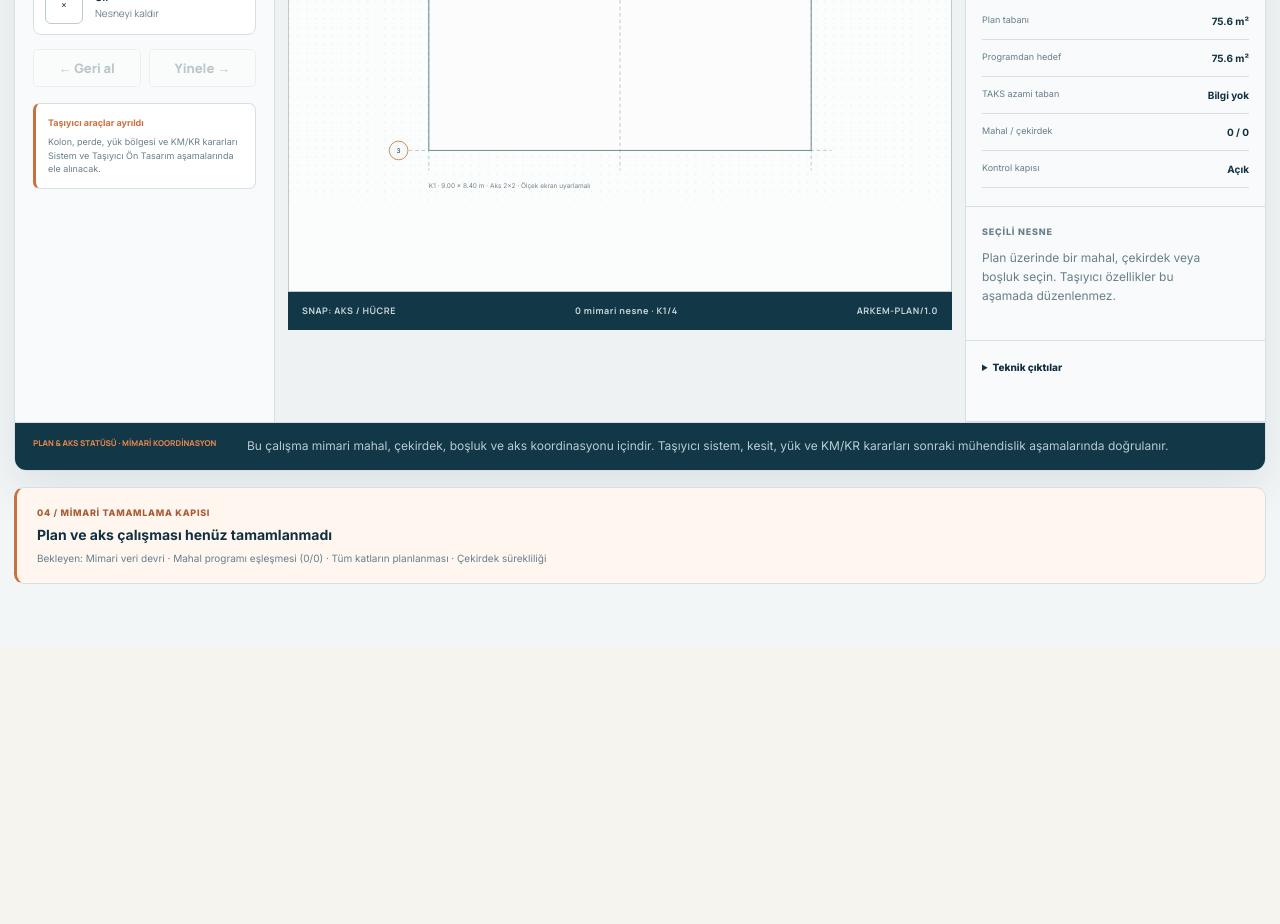
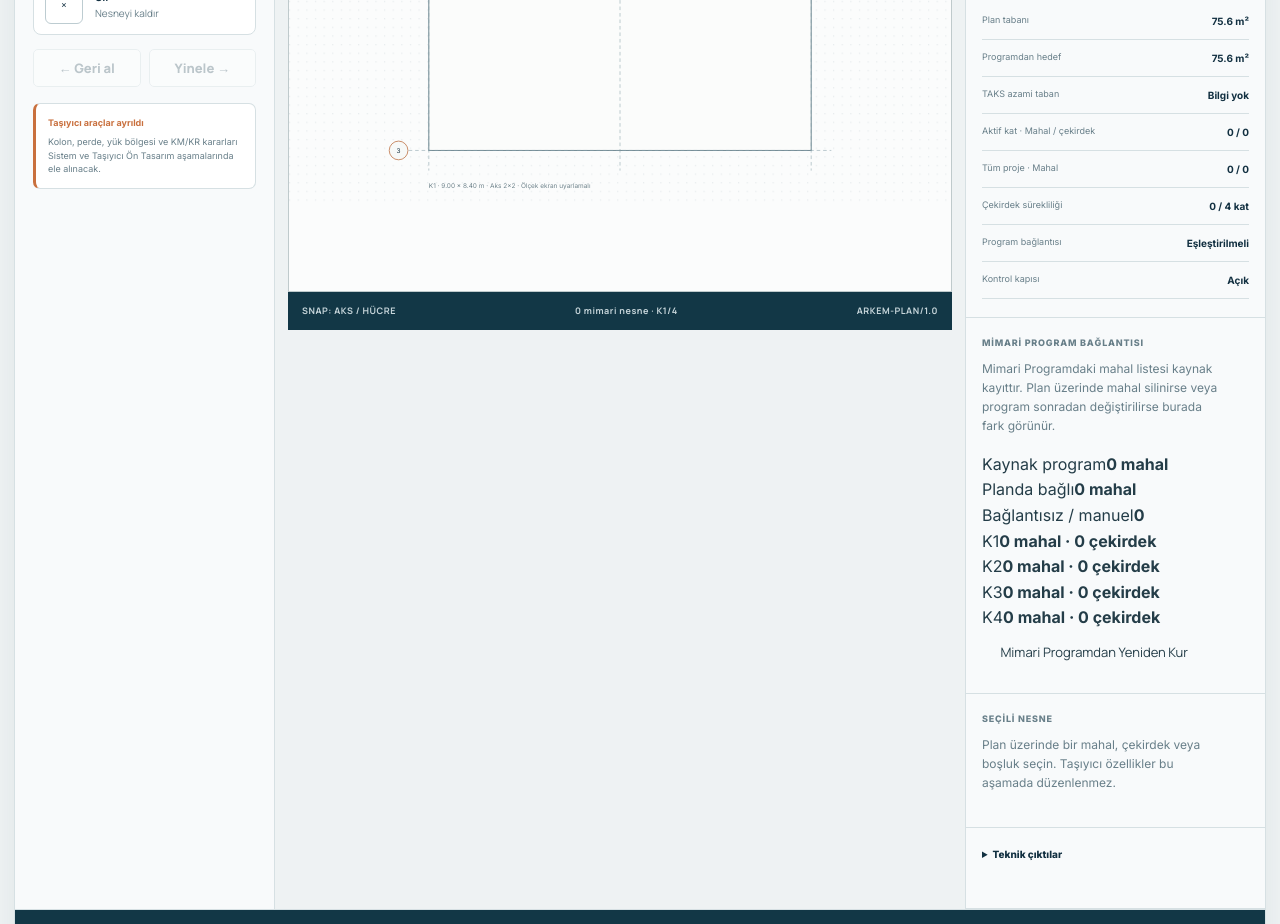
Before and after one commit to BuseIbsiroglu0637/arkemx-core-v1, a Next.js app: page /plan-ve-aks in a window 1280 px wide. Shown: the part 1120-2044 px from the top of the page. Before the commit the page ends 1768 px from the top, so only its background shows below. Built offline with nearby package versions, Linux system fonts and the light colour scheme.

Commit message:
ux(plan): Mimari Program bağlantı durumunu ve geri kurma eylemini görünür yap

```diff
--- a/app/components/AdvancedPlanEditor.tsx
+++ b/app/components/AdvancedPlanEditor.tsx
@@ -807,7 +807,7 @@ export function AdvancedPlanEditor({ compactKernel = false, issueFocus = false }
               if (element.type === "column") return <g className={`cad-element column${selectedClass}`} key={element.id} onClick={(event) => selectElement(event, element.id)}><rect x={x - 6} y={y - 6} width="12" height="12"/><text x={x + 9} y={y - 8}>{element.label}</text></g>;
               if (element.type === "wall") return <g className={`cad-element wall${selectedClass}`} key={element.id} onClick={(event) => selectElement(event, element.id)}><line x1={x} y1={y} x2={x + (element.orientation === "x" ? cellW : 0)} y2={y + (element.orientation === "y" ? cellH : 0)}/></g>;
               const fill = element.type === "core" ? "url(#core-hatch)" : element.type === "opening" ? "url(#opening-hatch)" : element.type === "load" ? "rgba(185,102,54,.22)" : view === "loads" ? `rgba(45,126,157,${Math.min(.56, .12 + element.load / 20)})` : "rgba(107,161,180,.11)";
-              return <g className={`cad-element cell ${element.type}${selectedClass}`} key={element.id} onClick={(event) => selectElement(event, element.id)}><rect x={x + 3} y={y + 3} width={cellW - 6} height={cellH - 6} fill={fill}/><text x={x + cellW / 2} y={y + cellH / 2 - 3} textAnchor="middle">{element.label}</text><text className="sub" x={x + cellW / 2} y={y + cellH / 2 + 11} textAnchor="middle">{element.type === "load" || view === "loads" ? `${element.load.toFixed(1)} kN/m²` : element.type.toUpperCase()}</text></g>;
+              return <g className={`cad-element cell ${element.type}${selectedClass}`} key={element.id} onClick={(event) => selectElement(event, element.id)}><rect x={x + 3} y={y + 3} width={cellW - 6} height={cellH - 6} fill={fill}/><text x={x + cellW / 2} y={y + cellH / 2 - 3} textAnchor="middle">{element.label}</text><text className="sub" x={x + cellW / 2} y={y + cellH / 2 + 11} textAnchor="middle">{element.type === "load" || view === "loads" ? `${element.load.toFixed(1)} kN/m²` : element.type === "space" && expectedProgramIds.has(element.id) ? [element.sourceSpaceCode, typeof element.sourceUnitArea === "number" ? `${element.sourceUnitArea.toLocaleString("tr-TR", { maximumFractionDigits: 1 })} m²` : ""].filter(Boolean).join(" · ") : element.type.toUpperCase()}</text></g>;
             })}
             {view === "coordination" && metrics.eccentricityEvaluable && <g className="cad-centers"><line x1={originX + metrics.massCenter.x * scale} y1={originY} x2={originX + metrics.massCenter.x * scale} y2={originY + totalDepth * scale}/><line x1={originX} y1={originY + metrics.massCenter.y * scale} x2={originX + totalWidth * scale} y2={originY + metrics.massCenter.y * scale}/><circle className="mass" cx={originX + metrics.massCenter.x * scale} cy={originY + metrics.massCenter.y * scale} r="8"/><circle className="rigidity" cx={originX + metrics.rigidityCenter.x * scale} cy={originY + metrics.rigidityCenter.y * scale} r="8"/><text x={originX + metrics.massCenter.x * scale + 12} y={originY + metrics.massCenter.y * scale - 12}>KM</text><text x={originX + metrics.rigidityCenter.x * scale + 12} y={originY + metrics.rigidityCenter.y * scale + 19}>KR</text></g>}
             <text x={originX} y={VIEWBOX.height - 20} fill="#71858d" fontSize="9">K{level} · {totalWidth.toFixed(2)} × {totalDepth.toFixed(2)} m · Aks {baysX}×{baysY} · Ölçek ekran uyarlamalı</text>
@@ -834,15 +834,27 @@ export function AdvancedPlanEditor({ compactKernel = false, issueFocus = false }
             <div><span>Plan tabanı</span><b>{metrics.floorArea.toFixed(1)} m²</b></div>
             <div><span>Programdan hedef</span><b>{programFootprintTarget > 0 ? `${programFootprintTarget.toFixed(1)} m²` : "—"}</b></div>
             <div><span>TAKS azami taban</span><b>{allowedFootprint > 0 ? `${allowedFootprint.toFixed(1)} m²` : "Bilgi yok"}</b></div>
-            <div><span>Mahal / çekirdek</span><b>{metrics.rooms} / {metrics.cores}</b></div>
+            <div><span>Aktif kat · Mahal / çekirdek</span><b>{metrics.rooms} / {metrics.cores}</b></div>
+            <div><span>Tüm proje · Mahal</span><b className={programLinkPass ? "good" : "watch"}>{allPlanSpaces.length} / {upstreamSpaceCount}</b></div>
+            <div><span>Çekirdek sürekliliği</span><b className={coreContinuityPass ? "good" : "watch"}>{floorStats.filter((floor) => floor.cores > 0).length} / {floorCount} kat</b></div>
+            <div><span>Program bağlantısı</span><b className={programLinkPass ? "good" : "watch"}>{programLinkPass ? "Güncel" : "Eşleştirilmeli"}</b></div>
             <div><span>Kontrol kapısı</span><b className={planGatePass ? "good" : "watch"}>{planGatePass ? "Geçti" : "Açık"}</b></div>
             {!programFootprintPass && programFootprintFeasible ? <button type="button" onClick={applyProgramFootprintSuggestion}>Plan tabanını programa uyarla</button> : null}
+          </section>
+          <section className="cad-program-link" data-state={programLinkPass && coreContinuityPass ? "pass" : "review"}>
+            <strong>MİMARİ PROGRAM BAĞLANTISI</strong>
+            <p>Mimari Programdaki mahal listesi kaynak kayıttır. Plan üzerinde mahal silinirse veya program sonradan değiştirilirse burada fark görünür.</p>
+            <div><span>Kaynak program</span><b>{upstreamSpaceCount} mahal</b></div>
+            <div><span>Planda bağlı</span><b>{linkedProgramSpaces.length} mahal</b></div>
+            <div><span>Bağlantısız / manuel</span><b>{manualOrUnlinkedSpaces.length}</b></div>
+            {floorStats.map((floor) => <div key={floor.level}><span>K{floor.level}</span><b>{floor.rooms} mahal · {floor.cores} çekirdek</b></div>)}
+            {(!programLinkPass || !coreContinuityPass || !floorCoveragePass) ? <button type="button" onClick={rebuildFromArchitecturalProgram}>Mimari Programdan Yeniden Kur</button> : <small>Plan mahal listesi güncel Mimari Programla bağlı.</small>}
           </section>
           <section className="cad-properties">
             <strong>SEÇİLİ NESNE</strong>
             {selected && (selected.type === "space" || selected.type === "core" || selected.type === "opening") ? <>
               <div className="cad-selected-type"><i>{toolMeta[selected.type].code}</i><span><b>{toolMeta[selected.type].label}</b><small>{selected.type === "space" ? "Mimari mahal" : selected.type === "core" ? "Düşey sirkülasyon" : "Döşeme boşluğu"}</small></span></div>
-              <label>Etiket<input value={selected.label} onChange={(event) => updateSelected({ label: event.target.value })}/></label>
+              {selected.type === "space" && expectedProgramIds.has(selected.id) ? <div className="cad-program-source-field"><span>Program mahali</span><b>{selected.label}</b><small>{selected.sourceSpaceCode ? `${selected.sourceSpaceCode} · ` : ""}{typeof selected.sourceUnitArea === "number" ? `${selected.sourceUnitArea.toLocaleString("tr-TR", { maximumFractionDigits: 2 })} m² · ` : ""}Ad / alan değişikliği Mimari Programdan yapılır.</small></div> : <label>Etiket<input value={selected.label} onChange={(event) => updateSelected({ label: event.target.value })}/></label>}
               <button className="cad-delete-selected" onClick={() => { commit(elements.filter((element) => element.id !== selected.id), "Seçili mimari nesne silindi"); setSelectedId(null); }}>Seçili nesneyi sil</button>
             </> : <p>Plan üzerinde bir mahal, çekirdek veya boşluk seçin. Taşıyıcı özellikler bu aşamada düzenlenmez.</p>}
           </section>
```
